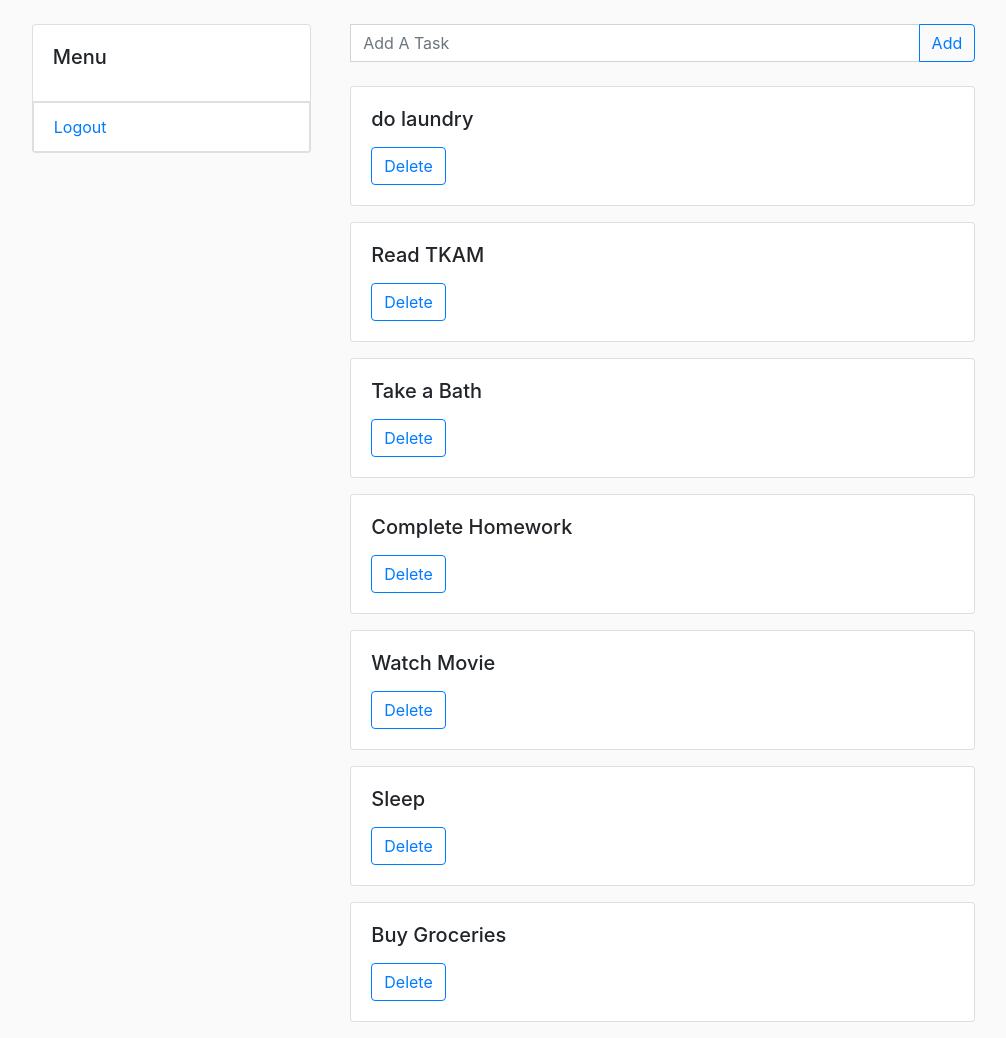
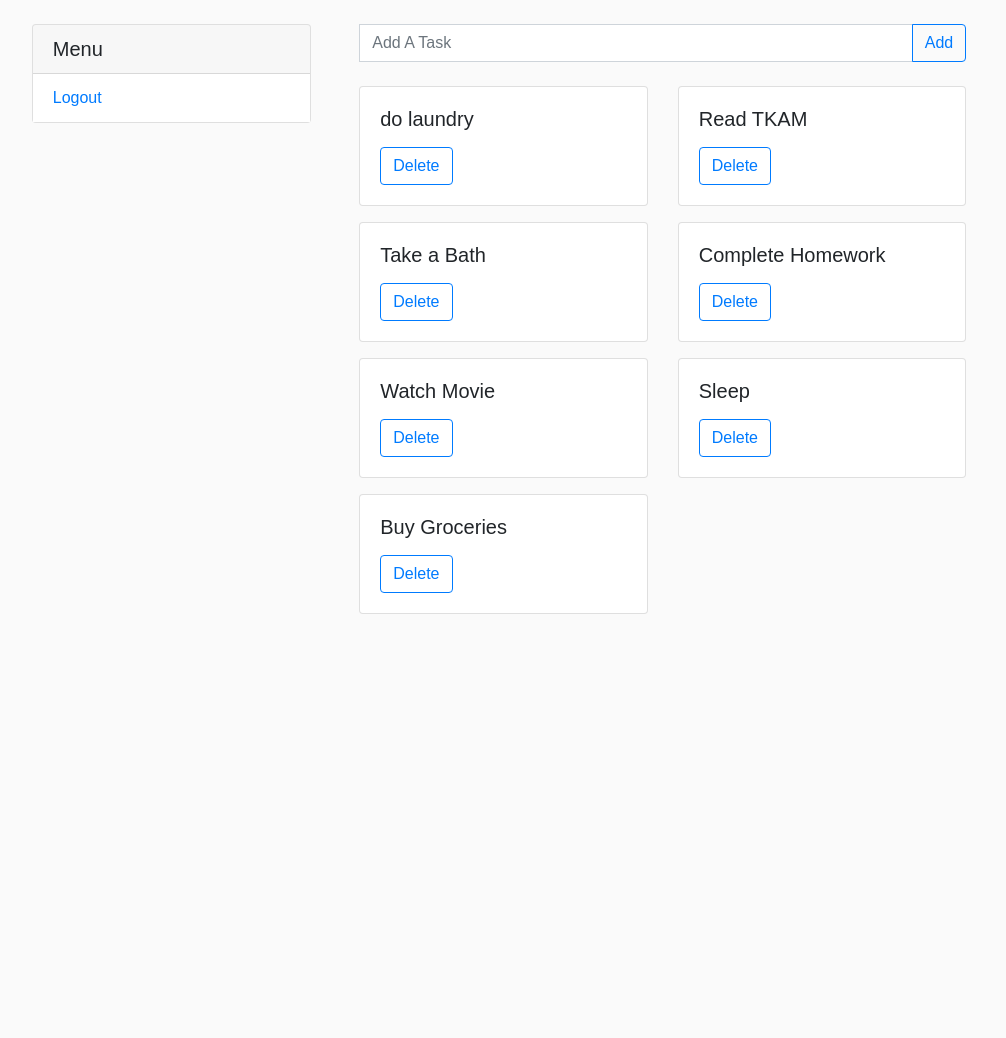
Before and after one commit to AnimeAllstar/To-Do-App, a Django app: page / in a window 1280 px wide. Shown: the whole page, without its empty margins (141-1147 px from the left). After the commit the page ends 614 px from the top, so only its background shows below. Run offline with Django 3.2, Linux system fonts and the light colour scheme; a user stored in the database is signed in; data comes from the database, SQL or seed files in the repository; both versions use the stored data as it was after the commit; some libraries are stand-ins or nearby versions.

Commit message:
Minor Style Improvements

```diff
--- a/todo/static/todo/style.css
+++ b/todo/static/todo/style.css
@@ -4,3 +4,34 @@ body {
   max-width: 100%;
   overflow-x: hidden;
 }
+
+.list-group-item {
+  color: var(--primary);
+}
+
+.list-group-item:hover {
+  color: black;
+  background-color: #fafafa;
+}
+
+.list-group a {
+  text-decoration: none !important;
+}
+
+* { box-sizing: border-box; }
+
+body {
+  font-family: sans-serif;
+}
+
+.flex-container{
+	display:flex;
+	flex-wrap:wrap;
+	justify-content:center;
+}
+
+.flex-container div{
+	text-align:center;
+	width:15rem;
+  height:10rem;
+}
--- a/todo/templates/todo/home.html
+++ b/todo/templates/todo/home.html
@@ -10,7 +10,7 @@
 
     <!--Main-->
 
-    <div class="col-md-6">
+    <div class="col-md-6 px-4">
 
         <form class="mx-auto form-inline input-group mb-4" action="{% url 'add-item' %}" method="POST">
             {% csrf_token%}
@@ -20,8 +20,11 @@
             </div>
         </form>
 
+        <div class="container-fluid p-0">
+            <div class="row">
                 {% for item in items %}
-        <div class="card my-3">
+                <div class="col-md-6">
+                    <div class="card mb-3">
                         <div class="card-body">
                             <h5 class="card-title">{{item.content}}</h5>
                             <p class="card-text"></p>
@@ -31,7 +34,10 @@
                             </form>
                         </div>
                     </div>
+                </div>
                 {% endfor %}
+            </div>
+        </div>
     </div>
 </div>
 
--- a/todo/templates/todo/sidebar.html
+++ b/todo/templates/todo/sidebar.html
@@ -1,8 +1,10 @@
 <div class="card">
-    <div class="card-body">
-        <h5 class="card-title">Menu</h5>
+    <h5 class="card-header"> Menu </h5>
+    <div class="card-body p-0">
+        <ul class="list-group list-group-flush">
+            <a href="{% url 'logout' %}">
+                <li class="list-group-item border-0">Logout</li>
+            </a>
+        </ul>
     </div>
-    <ul class="list-group list-group-flush">
-        <a href="{% url 'logout' %}"><li class="list-group-item">Logout</li></a>
-    </ul>
 </div>
```
Also changed, not shown: db.sqlite3. Lines whose indentation alone changed are shown as unchanged.
